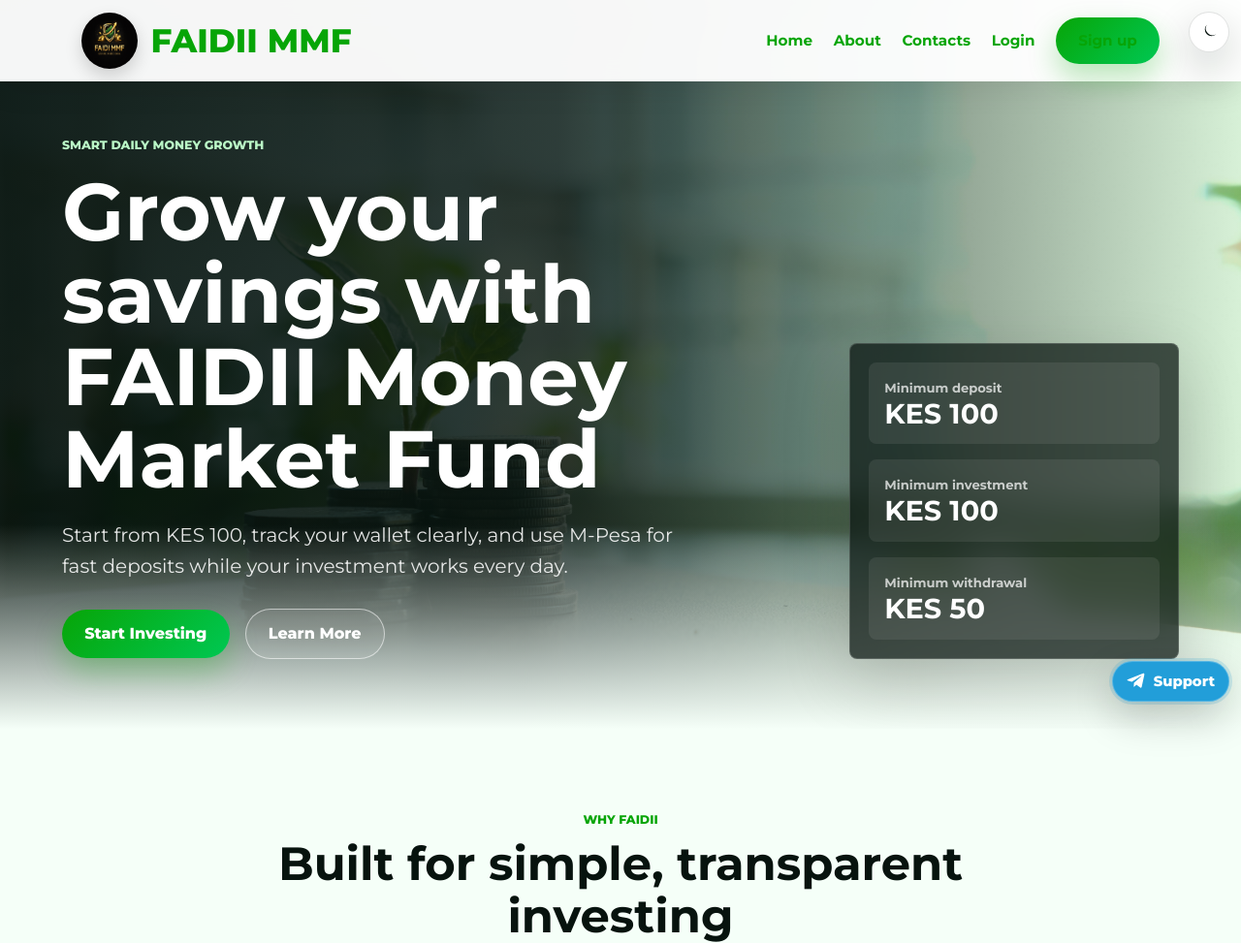
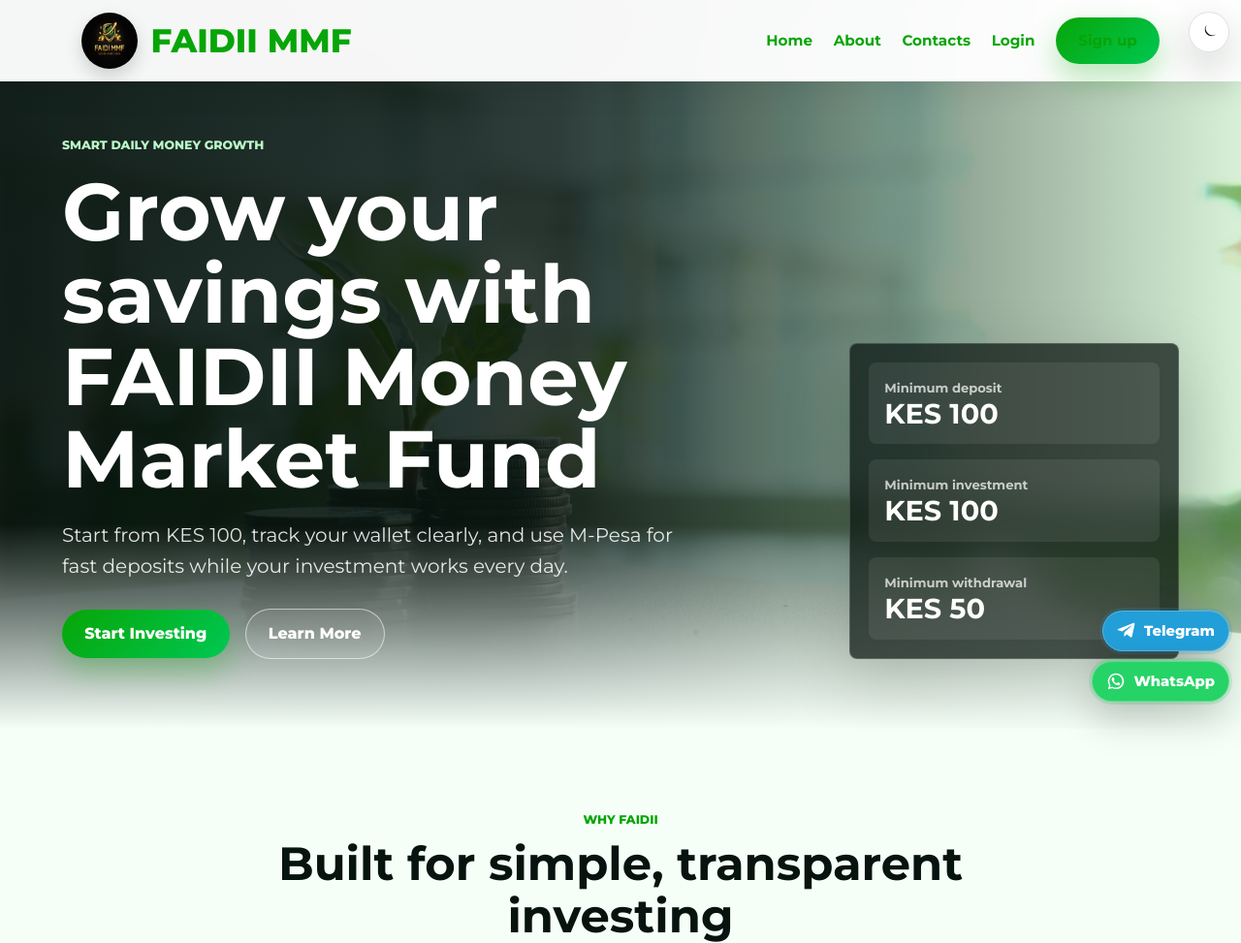
Before and after one commit to bkaroki45-cpu/faidimmf-new, a Django app: page / in a window 1280 px wide. Shown: the top 973 px of the page at 97% size. Run offline with Django 5.2, Linux system fonts and the light colour scheme; parts of the project's set-up code (start-up, migrations or seed data) failed here and were passed over.

Commit message:
Add user deletion controls and WhatsApp support link

```diff
--- a/core/templates/core/partials/telegram_support.html
+++ b/core/templates/core/partials/telegram_support.html
@@ -1,6 +1,15 @@
-<a class="telegram-support-link" href="https://t.me/+254792090369" target="_blank" rel="noopener" aria-label="Contact support on Telegram" title="Telegram support">
-    <svg viewBox="0 0 24 24" aria-hidden="true" focusable="false">
-        <path d="M21.9 4.1 18.7 19c-.2 1-.8 1.2-1.6.7l-4.9-3.6-2.4 2.3c-.3.3-.5.5-1 .5l.4-5 9.1-8.2c.4-.4-.1-.6-.6-.2L6.4 12.6 1.5 11c-1-.3-1-1 .2-1.5L20.6 2.2c.9-.3 1.7.2 1.3 1.9Z"/>
-    </svg>
-    <span>Support</span>
-</a>
+<div class="support-links" aria-label="Support links">
+    <a class="support-link telegram-support-link" href="https://t.me/+254792090369" target="_blank" rel="noopener" aria-label="Contact support on Telegram" title="Telegram support">
+        <svg viewBox="0 0 24 24" aria-hidden="true" focusable="false">
+            <path d="M21.9 4.1 18.7 19c-.2 1-.8 1.2-1.6.7l-4.9-3.6-2.4 2.3c-.3.3-.5.5-1 .5l.4-5 9.1-8.2c.4-.4-.1-.6-.6-.2L6.4 12.6 1.5 11c-1-.3-1-1 .2-1.5L20.6 2.2c.9-.3 1.7.2 1.3 1.9Z"/>
+        </svg>
+        <span>Telegram</span>
+    </a>
+
+    <a class="support-link whatsapp-support-link" href="https://whatsapp.com/channel/0029VbCFVGDAojZ0goOiSU1s" target="_blank" rel="noopener" aria-label="Open FAIDII WhatsApp channel" title="WhatsApp channel">
+        <svg viewBox="0 0 24 24" aria-hidden="true" focusable="false">
+            <path d="M12 2.1A9.8 9.8 0 0 0 3.5 16.8L2.2 21.9l5.2-1.4A9.8 9.8 0 1 0 12 2.1Zm0 17.8a8 8 0 0 1-4.1-1.1l-.3-.2-3.1.8.8-3-.2-.3A8 8 0 1 1 12 19.9Zm4.4-6c-.2-.1-1.4-.7-1.6-.8-.2-.1-.4-.1-.6.1-.2.2-.7.8-.8 1-.2.2-.3.2-.6.1-.2-.1-1-.4-2-1.2-.7-.6-1.2-1.4-1.4-1.6-.1-.2 0-.4.1-.5l.4-.5c.1-.2.2-.3.3-.5.1-.2.1-.4 0-.5 0-.1-.6-1.4-.8-1.9-.2-.5-.4-.4-.6-.4h-.5c-.2 0-.5.1-.7.3-.2.2-.9.9-.9 2.2s.9 2.5 1.1 2.7c.1.2 1.9 2.9 4.6 4 .6.3 1.1.4 1.5.5.6.2 1.2.1 1.6.1.5-.1 1.4-.6 1.6-1.1.2-.6.2-1 .1-1.1-.1-.2-.3-.3-.5-.4Z"/>
+        </svg>
+        <span>WhatsApp</span>
+    </a>
+</div>
--- a/static/styles/theme.css
+++ b/static/styles/theme.css
@@ -6,11 +6,18 @@ html[data-theme="dark"] {
     color-scheme: dark;
 }
 
-.telegram-support-link {
+.support-links {
     position: fixed;
     right: max(12px, env(safe-area-inset-right));
     bottom: max(76px, calc(env(safe-area-inset-bottom) + 76px));
     z-index: 10000;
+    display: inline-flex;
+    flex-direction: column;
+    gap: 10px;
+    align-items: flex-end;
+}
+
+.support-link {
     display: inline-flex;
     align-items: center;
     justify-content: center;
@@ -30,7 +37,7 @@ html[data-theme="dark"] {
     -webkit-tap-highlight-color: transparent;
 }
 
-.telegram-support-link svg {
+.support-link svg {
     width: 20px;
     height: 20px;
     display: block;
@@ -38,12 +45,31 @@ html[data-theme="dark"] {
     flex: 0 0 auto;
 }
 
+.telegram-support-link {
+    background: #229ed9;
+    box-shadow: 0 16px 40px rgba(7, 19, 14, 0.22), 0 0 0 3px rgba(34, 158, 217, 0.18);
+}
+
+.whatsapp-support-link {
+    background: #25d366;
+    box-shadow: 0 16px 40px rgba(7, 19, 14, 0.22), 0 0 0 3px rgba(37, 211, 102, 0.18);
+}
+
+.support-link:hover,
+.support-link:focus-visible {
+    color: #ffffff;
+    outline: none;
+    transform: translateY(-1px);
+}
+
 .telegram-support-link:hover,
 .telegram-support-link:focus-visible {
-    color: #ffffff;
     background: #1687bd;
-    outline: none;
-    transform: translateY(-1px);
+}
+
+.whatsapp-support-link:hover,
+.whatsapp-support-link:focus-visible {
+    background: #1fad53;
 }
 
 .theme-toggle {
@@ -85,9 +111,16 @@ html[data-theme="dark"] .theme-toggle {
     border-color: rgba(255, 255, 255, 0.22);
 }
 
+html[data-theme="dark"] .support-link {
+    border-color: rgba(255, 255, 255, 0.22);
+}
+
 html[data-theme="dark"] .telegram-support-link {
-    border-color: rgba(255, 255, 255, 0.22);
     box-shadow: 0 16px 40px rgba(0, 0, 0, 0.32), 0 0 0 3px rgba(34, 158, 217, 0.22);
+}
+
+html[data-theme="dark"] .whatsapp-support-link {
+    box-shadow: 0 16px 40px rgba(0, 0, 0, 0.32), 0 0 0 3px rgba(37, 211, 102, 0.22);
 }
 
 html[data-theme="dark"] .theme-toggle::before {
@@ -253,9 +286,13 @@ html[data-theme="dark"] .no-data {
 }
 
 @media (max-width: 520px) {
-    .telegram-support-link {
+    .support-links {
         right: max(14px, env(safe-area-inset-right));
         bottom: max(68px, calc(env(safe-area-inset-bottom) + 68px));
+        gap: 8px;
+    }
+
+    .support-link {
         width: 38px;
         min-width: 38px;
         height: 38px;
@@ -263,7 +300,7 @@ html[data-theme="dark"] .no-data {
         border-radius: 50%;
     }
 
-    .telegram-support-link span {
+    .support-link span {
         position: absolute;
         width: 1px;
         height: 1px;
@@ -274,7 +311,7 @@ html[data-theme="dark"] .no-data {
         border: 0;
     }
 
-    .telegram-support-link svg {
+    .support-link svg {
         width: 19px;
         height: 19px;
     }
```
Also changed, not shown: finance/admin.py (+20 -4 lines), user/admin.py (+9 -1 lines), 1 other file.
